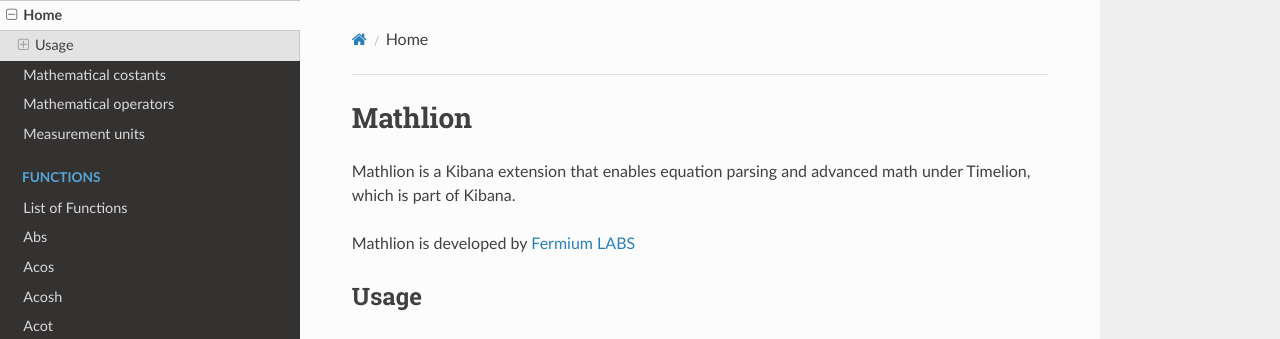
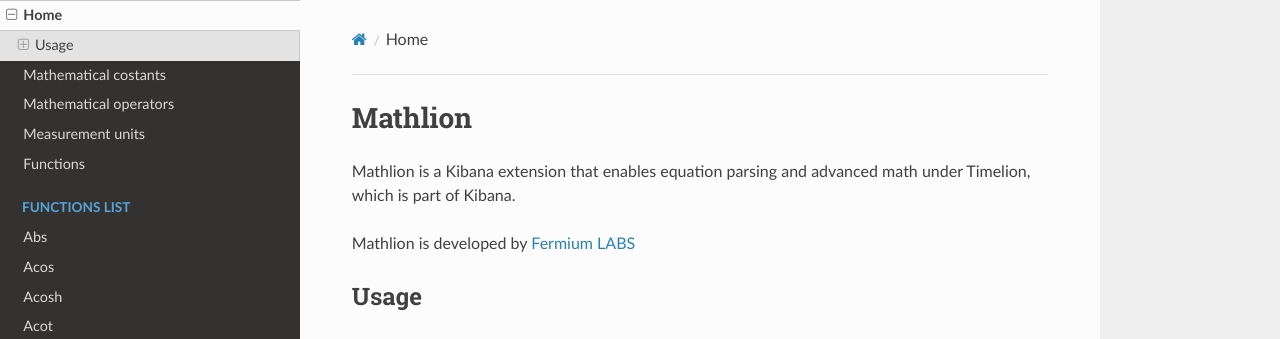
Before and after one commit to Fermium/mathlion, an MkDocs documentation site: the page built from docs/index.md, in a window 1280 px wide. Shown: the top 339 px of the page. Built offline with MkDocs 1.6.1, drawn with Linux system fonts in a browser that asks for light colours; nearby versions of some CDN libraries; old or Windows-style settings are respelled for this version of MkDocs.

```diff
--- a/mkdocs.yml
+++ b/mkdocs.yml
@@ -5,8 +5,8 @@ pages:
 - Mathematical costants: costants.md
 - Mathematical operators: operators.md
 - Measurement units: units.md
-- Functions:
-  - List of Functions: functions.md
+- Functions: functions.md
+- Functions list:
   - functions/abs.md
   - functions/acos.md
   - functions/acosh.md
```
